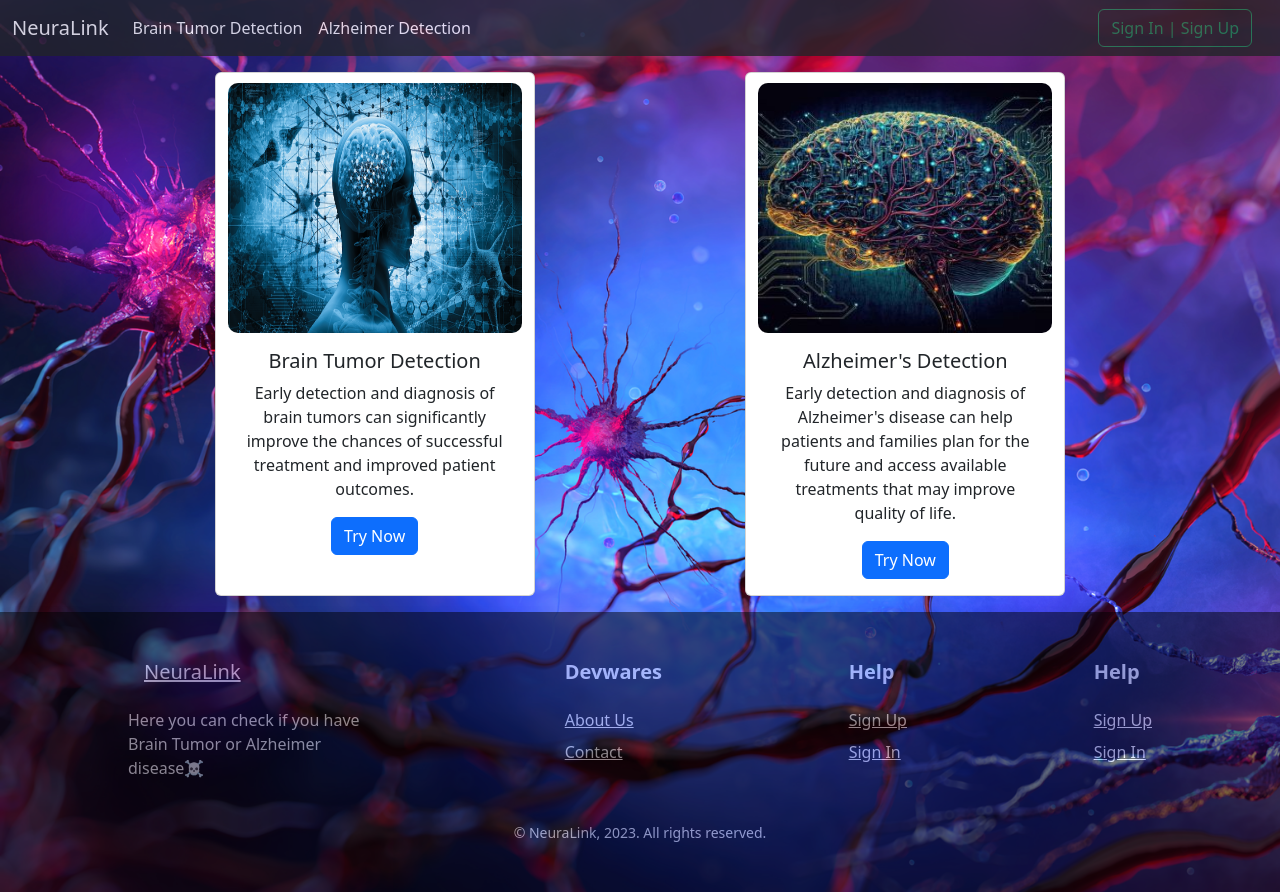
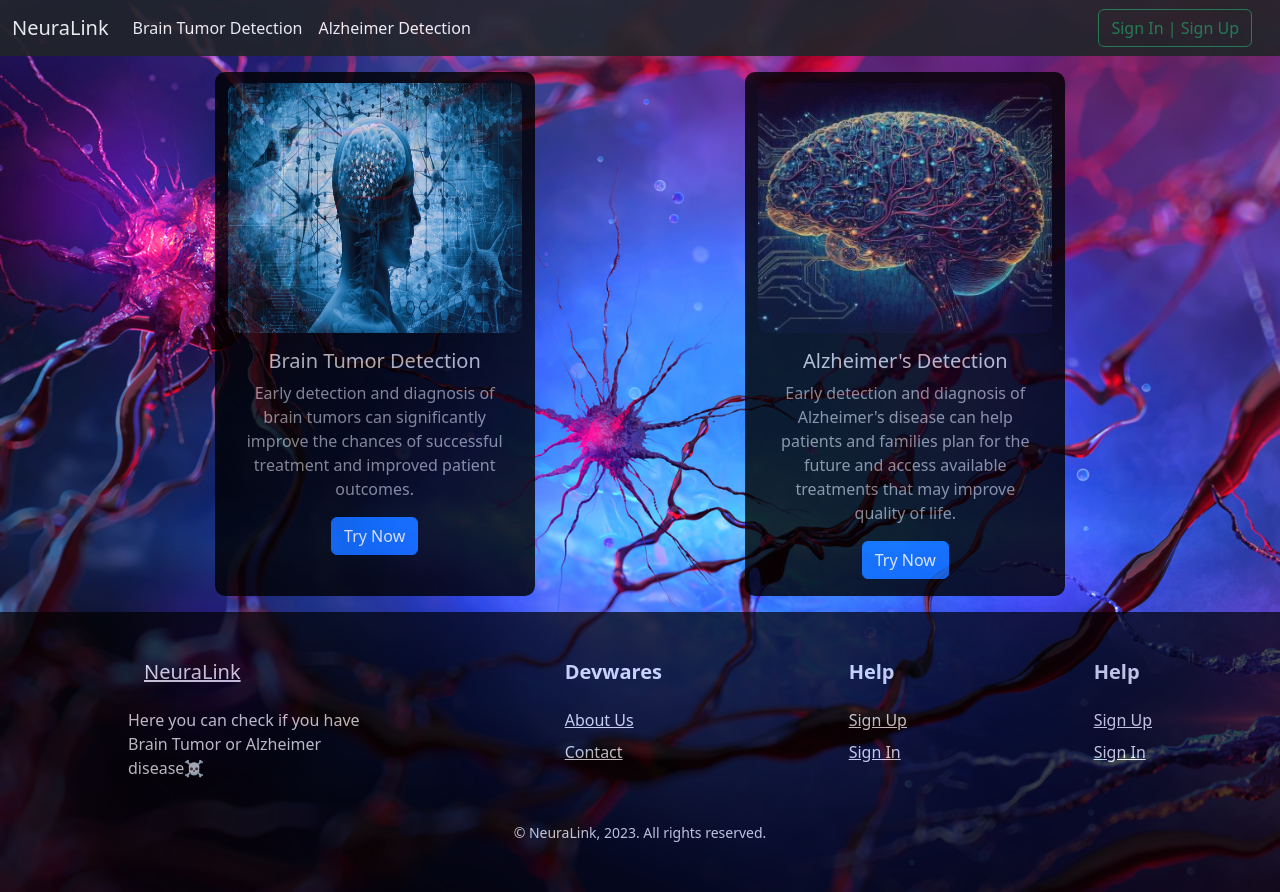
Before and after one commit to Alanmp1857/project-frontend, a React (Vite) app: page / in a window 1280 px wide. Built offline with nearby package versions, Linux system fonts and the light colour scheme.

Commit message:
added login and authentication

```diff
--- a/src/components/BrainTumor.jsx
+++ b/src/components/BrainTumor.jsx
@@ -28,7 +28,7 @@ const BrainTumor = () => {
             //     }
             // })
             // console.log(response, event.target.files[0], formData)
-            console.log(image);
+            // console.log(image);
             const token = await getAccessTokenSilently();
             const resp = await axios.post(`http://localhost:3000/user/`, { username: user.nickname, image: image }, {
                 headers: {
@@ -38,7 +38,7 @@ const BrainTumor = () => {
             console.log(resp.data)
         };
         if (base64Image != null) handleFileChange(base64Image);
-        console.log(base64Image)
+        // console.log(base64Image)
     }, [base64Image])
 
 
--- a/src/components/Card.jsx
+++ b/src/components/Card.jsx
@@ -6,16 +6,12 @@ import image2 from '../assets/2.jpg';
 import { Link } from 'react-router-dom';
 
 function CardItem({ title, id, text, url }) {
-    // const imgUrl = 'https://cms.kavlifoundation.org/uploads/images/news-pics/neuronalnetwork-02.png';
-    // const imgUrl = 'https://www.nec.com/en/global/insights/article/2020022514/images/og_image.jpg';
-    // const imgUrl = 'https://cdn2.psychologytoday.com/assets/styles/manual_crop_1_1_288x288/public/teaser_image/blog_entry/2023-01/pic20202.jpg?itok=voXEaicK';
     return (
-        <Card style={{ width: '20rem' }}>
-            {/* <Card.Img variant="top" src={image2} /> */}
+        <Card style={{ width: '20rem', borderRadius: '10px', opacity: '0.8', backgroundColor: 'black' }}>
             <Card.Img variant="top" style={{ marginTop: '10px', borderRadius: '10px', height: '250px' }} src={url} />
             <Card.Body style={{ display: 'flex', flexDirection: 'column' }} className='text-center'>
-                <Card.Title>{title}</Card.Title>
-                <Card.Text>
+                <Card.Title style={{ color: '#cccccc' }}>{title}</Card.Title>
+                <Card.Text style={{ color: '#999999' }}>
                     {text}
                 </Card.Text>
                 <Link to={id}><Button variant="primary">Try Now</Button></Link>
--- a/src/components/Footer.jsx
+++ b/src/components/Footer.jsx
@@ -3,7 +3,7 @@ import React from 'react';
 const Footer = () => {
     return (
         <div>
-            <div className="blockcode" style={{ opacity: '0.5', backgroundColor: 'black' }} >
+            <div className="blockcode" style={{ opacity: '0.7', backgroundColor: 'black' }} >
                 <footer className="page-footer shadow">
                     <div className="d-flex flex-column mx-auto py-5" style={{ width: "80%" }}>
                         <div className="d-flex flex-wrap justify-content-between">
--- /dev/null
+++ b/src/components/History.jsx
@@ -0,0 +1,26 @@
+import React, { useState, useEffect } from 'react'
+
+const History = () => {
+    const [userInfo, setUserInfo] = useState({});
+
+    useEffect(() => {
+        getUserInfo();
+    }, [])
+
+    async function getUserInfo() {
+        const data = await fetch("http://localhost:3000/user/alanmathew1857");
+        const json = await data.json();
+        setUserInfo(json);
+        console.log(json)
+    };
+    return (
+        <div>
+            <h1>{userInfo.data && userInfo.data.firstname} {userInfo.data && userInfo.data.lastname}</h1>
+            <h1>{userInfo.data && userInfo.data.email}</h1>
+            <h1>{userInfo.data && userInfo.data.age}</h1>
+            {userInfo.data && <img src={userInfo.data.image} alt="User" />}
+        </div>
+    )
+}
+
+export default History;
--- a/src/components/NavBar.jsx
+++ b/src/components/NavBar.jsx
@@ -9,18 +9,20 @@ import Container from 'react-bootstrap/Container';
 import Form from 'react-bootstrap/Form';
 import Nav from 'react-bootstrap/Nav';
 import Navbar from 'react-bootstrap/Navbar';
-import NavDropdown from 'react-bootstrap/NavDropdown';
+import Dropdown from 'react-bootstrap/Dropdown';
+import DropdownButton from 'react-bootstrap/DropdownButton';
 
 function NavBar({ loginWithPopup, logout, isAuthenticated, user }) {
     const [refresh, setRefresh] = useState(0)
     // const name = user?.name
     const [name, setName] = useState(localStorage.getItem('name'));
     const [image, setImage] = useState();
+    const [showDropdown, setShowDropdown] = useState(false);
     const { getAccessTokenSilently } = useAuth0();
 
     // console.log(image);
     useEffect(() => {
-        console.log(user)
+        // console.log(user)
         setImage(user?.picture)
     }, [user])
 
@@ -41,10 +43,20 @@ function NavBar({ loginWithPopup, logout, isAuthenticated, user }) {
         setRefresh(prev => prev + 1);
     }
 
+    // const dropdown = function () {
+    //     <h1>
+    //         <BasicButton />
+    //     </h1>
+    // }
+
+    const handleDropdownClick = () => {
+        setShowDropdown(!showDropdown);
+    };
+
     // console.log(name)
 
     return (
-        <Navbar bg="dark" expand="lg" sticky="top" style={{ opacity: '0.8', backgroundColor: 'black' }}>
+        <Navbar bg="dark" expand="lg" sticky="top" style={{ opacity: '0.9', backgroundColor: 'black' }}>
             <Container fluid>
                 <Link style={{ textDecoration: "none" }} to="/">
                     <Navbar.Brand className="text-white">NeuraLink</Navbar.Brand>
@@ -60,19 +72,39 @@ function NavBar({ loginWithPopup, logout, isAuthenticated, user }) {
                         <Nav.Link className="text-white" href="/Alzheimer">Alzheimer Detection</Nav.Link>
                     </Nav>
                     <Form className="d-flex">
-                        <div className='text-white m-1'>
-                            <img src={image} alt="" style={{ height: '30px', width: 'auto', borderRadius: '100%', marginRight: '8px' }} />
-                            {name}
-                        </div>
                         {isAuthenticated ?
-                            (<Button variant="outline-success" className="mb-3 mb-lg-0 me-lg-3" onClick={() => { logout(); localStorage.clear() }}>Logout</Button>)
+                            <div className="text-white m-1">
+                                <DropdownButton
+                                    id="dropdown-button-drop-start"
+                                    drop="start"
+                                    variant="secondary"
+                                    title={<img src={image} alt="" style={{ height: '30px', width: 'auto', borderRadius: '100%' }} variant="light" onClick={handleDropdownClick} />}
+                                >
+                                    <Dropdown.ItemText>{name}</Dropdown.ItemText>
+                                    <Dropdown.Divider />
+                                    <Dropdown.Item onClick={() => console.log("Option 1 clicked")}>History</Dropdown.Item>
+                                    <Dropdown.Item onClick={() => console.log("Option 2 clicked")}>{
+                                        <Button variant="outline-success" className="mb-3 mb-lg-0 me-lg-3" onClick={() => { logout(); localStorage.clear() }}>Logout</Button>}</Dropdown.Item>
+                                </DropdownButton>
+                            </div>
+                            // <div className='text-white m-1'>
+                            //     <DropdownButton
+                            //         id={`dropdown-button-drop-start`}
+                            //         title={<img src={image} alt="" style={{ height: '30px', width: 'auto', borderRadius: '100%' }} />} variant="light" onClick={handleDropdownClick}>
+                            //         <Dropdown.ItemText>{name}</Dropdown.ItemText>
+                            //         <Dropdown.Divider />
+                            //         <Dropdown.Item onClick={() => console.log("Option 1 clicked")}>History</Dropdown.Item>
+                            //         <Dropdown.Item onClick={() => console.log("Option 2 clicked")}>{
+                            //             <Button variant="outline-success" className="mb-3 mb-lg-0 me-lg-3" onClick={() => { logout(); localStorage.clear() }}>Logout</Button>}</Dropdown.Item>
+                            //     </DropdownButton>
+                            // </div>
                             :
                             (<Button variant="outline-success" className="mb-3 mb-lg-0 me-lg-3" onClick={handleSignIn}>Sign In | Sign Up</Button>)
                         }
                     </Form>
                 </Navbar.Collapse>
             </Container>
-        </Navbar>
+        </Navbar >
     );
 }
 
--- a/src/main.jsx
+++ b/src/main.jsx
@@ -14,9 +14,9 @@ import PredictionBT from './components/PredictionBT';
 import { Auth0Provider } from '@auth0/auth0-react'
 import { useAuth0 } from '@auth0/auth0-react'
 import image6 from './assets/6.png';
-import image5 from './assets/5.webp';
 import image7 from './assets/7.jpg';
 import image8 from './assets/8.jpg';
+import History from './components/History';
 
 
 function Layout() {
@@ -77,6 +77,10 @@ const appRouter = createBrowserRouter([
       {
         path: "/BrainTumor/predict",
         element: <PredictionBT />
+      },
+      {
+        path: "/history",
+        element: <History />
       }
     ]
   },
```
